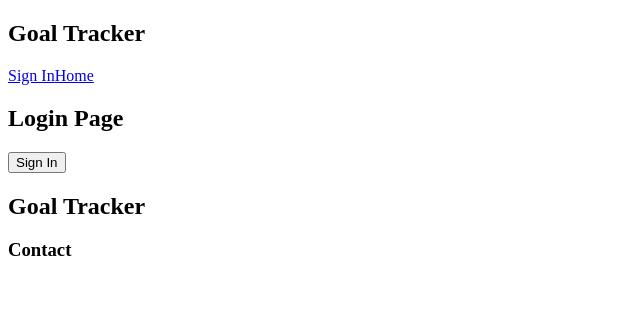
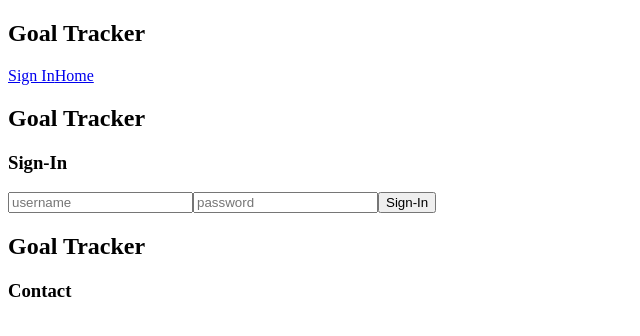
Before and after one commit to austin-carman/goal-tracker, a React (Create React App) app: page /login in a window 1280 px wide. Shown: the top 336 px of the page, without its empty margins (0-640 px from the left). Built offline with nearby package versions, Linux system fonts and the light colour scheme.

Commit message:
added login form

```diff
--- a/src/components/Login.js
+++ b/src/components/Login.js
@@ -1,17 +1,53 @@
-import React from 'react';
+// need to add validation
+
+import React, { useState } from 'react';
 import { useHistory } from 'react-router-dom';
+
+
+const initialState = {
+    username: '',
+    password: '',
+};
 
 const Login = () => {
     const { push } = useHistory();
+    const [formLogin, setFormLogin] = useState(initialState);
 
-    const handleLogin = () => {
+
+    const handleChange = (e) => {
+        const { name, value } = e.target;
+        setFormLogin({
+            ...formLogin,
+            [name]: value
+        })
+    }
+
+    const handleSubmit = (e) => {
+        e.preventDefault();
+        setFormLogin(initialState);
         push('/profile');
     }
 
     return(
         <div>
-            <h2>Login Page</h2>
-            <button onClick={handleLogin}>Sign In</button>
+            <h2>Goal Tracker</h2>
+            <h3>Sign-In</h3>
+                <input
+                    type='text'
+                    name='username'
+                    value={formLogin.username}
+                    onChange={handleChange}
+                    placeholder='username'
+                />
+
+                <input
+                    type='text'
+                    name='password'
+                    value={formLogin.password}
+                    onChange={handleChange}
+                    placeholder='password'
+                />
+            <button onClick={handleSubmit}>Sign-In</button>
         </div>
     )
 }
```
